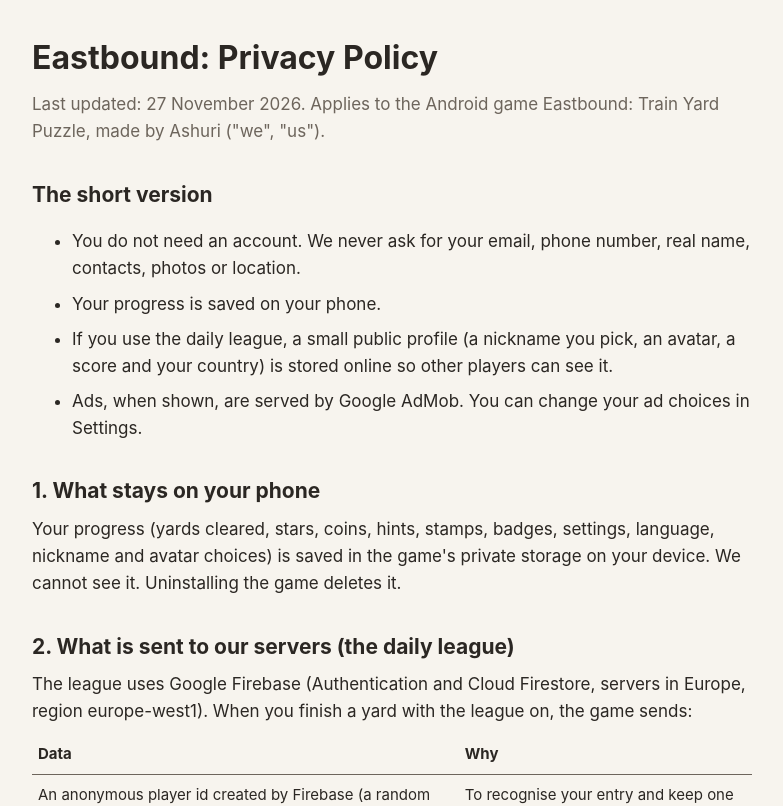
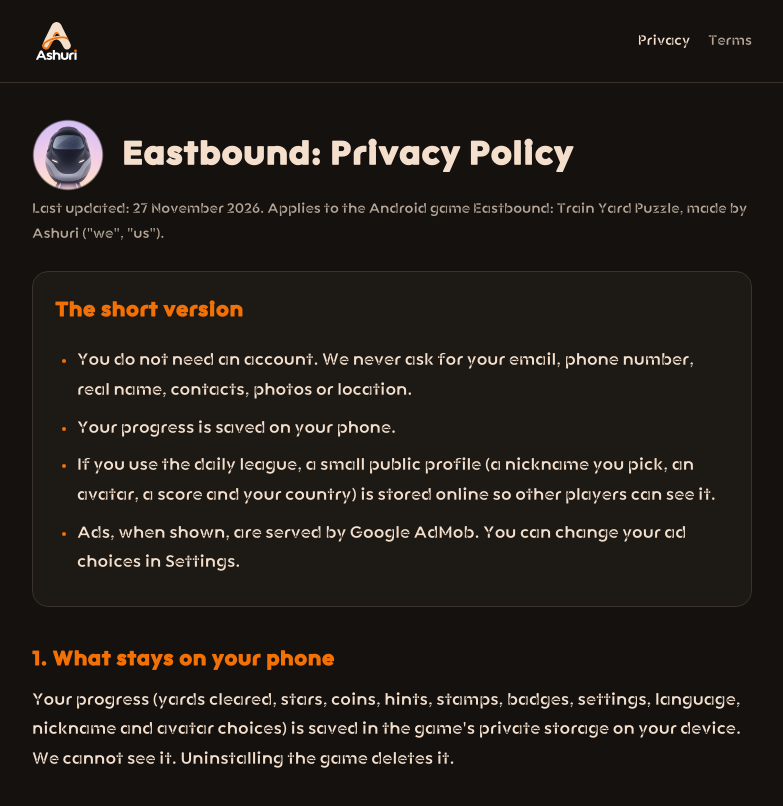
Before and after one commit to ashuristudios/ashuristudios.github.io, a plain HTML site: page eastbound/privacy.html in a window 1280 px wide. Shown: the top 806 px of the page, without its empty margins (248-1031 px from the left). Drawn offline with Linux system fonts and the light colour scheme.

Commit message:
Brand the pages: Ashuri logo, AshuriSans, brand colours
Co-Authored-By: Claude Sonnet 5.5 <noreply@anthropic.com>

```diff
--- a/eastbound/privacy.html
+++ b/eastbound/privacy.html
@@ -1,16 +1,16 @@
 <!doctype html>
 <html lang="en"><head><meta charset="utf-8"><meta name="viewport" content="width=device-width,initial-scale=1">
-<title>Eastbound: Privacy Policy</title><link rel="stylesheet" href="style.css"></head><body><main>
-<h1>Eastbound: Privacy Policy</h1>
-<p class="mut">Last updated: 27 November 2026. Applies to the Android game Eastbound: Train Yard Puzzle, made by Ashuri ("we", "us").</p>
+<title>Eastbound: Privacy Policy</title><link rel="stylesheet" href="style.css"><meta name="theme-color" content="#14110F"><link rel="icon" href="../assets/symbol.svg"></head><body><header><div class="bar"><a href="../"><img class="logo" src="../assets/logo.svg" alt="Ashuri"></a><nav><a href="../eastbound/privacy.html" class="on">Privacy</a><a href="../eastbound/terms.html">Terms</a></nav></div></header><main>
+<div class="hero"><img src="../assets/eastbound-icon.png" alt="Eastbound"><div><h1>Eastbound: Privacy Policy</h1></div></div>
+<p class="sub">Last updated: 27 November 2026. Applies to the Android game Eastbound: Train Yard Puzzle, made by Ashuri ("we", "us").</p>
 
-<h2>The short version</h2>
+<div class="short"><h2>The short version</h2>
 <ul>
 <li>You do not need an account. We never ask for your email, phone number, real name, contacts, photos or location.</li>
 <li>Your progress is saved on your phone.</li>
 <li>If you use the daily league, a small public profile (a nickname you pick, an avatar, a score and your country) is stored online so other players can see it.</li>
 <li>Ads, when shown, are served by Google AdMob. You can change your ad choices in Settings.</li>
-</ul>
+</ul></div>
 
 <h2>1. What stays on your phone</h2>
 <p>Your progress (yards cleared, stars, coins, hints, stamps, badges, settings, language, nickname and avatar choices) is saved in the game's private storage on your device. We cannot see it. Uninstalling the game deletes it.</p>
@@ -49,4 +49,4 @@
 
 <h2>9. Contact</h2>
 <p>Ashuri, <a href="mailto:ashuri.support@gmail.com">ashuri.support@gmail.com</a></p>
-</main></body></html>
+</main><footer><div>© 2026 Ashuri · <a href="mailto:ashuri.support@gmail.com">ashuri.support@gmail.com</a></div></footer></body></html>
--- a/eastbound/style.css
+++ b/eastbound/style.css
@@ -1,7 +1,29 @@
-:root{--bg:#f7f4ee;--fg:#2b2723;--mut:#6d655c;--ac:#c4552b}
-@media(prefers-color-scheme:dark){:root{--bg:#1d1b19;--fg:#ece6dc;--mut:#a39a8d;--ac:#e8855f}}
-body{margin:0;background:var(--bg);color:var(--fg);font:17px/1.6 -apple-system,Inter,Segoe UI,Roboto,sans-serif}
-main{max-width:720px;margin:0 auto;padding:32px 20px 64px}
-h1{font-size:32px;margin:0 0 4px}h2{font-size:21px;margin:32px 0 8px}
-p,li{margin:8px 0}.mut{color:var(--mut)}a{color:var(--ac)}
-table{border-collapse:collapse;width:100%;font-size:15px}td,th{border-bottom:1px solid var(--mut);padding:8px 6px;text-align:left;vertical-align:top}
+@font-face{font-family:AshuriSans;src:url(../assets/AshuriSans-Normal-Light.woff2) format("woff2");font-weight:300}
+@font-face{font-family:AshuriSans;src:url(../assets/AshuriSans-Normal-Regular.woff2) format("woff2");font-weight:400}
+@font-face{font-family:AshuriSans;src:url(../assets/AshuriSans-Normal-Bold.woff2) format("woff2");font-weight:700}
+:root{--bg:#14110F;--card:#1D1915;--fg:#F4DFCC;--mut:#B5A596;--ac:#F37004;--line:#3A322B}
+*{box-sizing:border-box}
+body{margin:0;background:var(--bg);color:var(--fg);font:300 18px/1.65 AshuriSans,-apple-system,"Segoe UI",Roboto,sans-serif}
+header{border-bottom:1px solid var(--line)}
+.bar{max-width:760px;margin:0 auto;padding:18px 20px;display:flex;align-items:center;gap:14px}
+.bar img.logo{height:46px;width:auto;display:block}
+.bar nav{margin-left:auto;display:flex;gap:18px;font-size:15px}
+.bar nav a{color:var(--mut);text-decoration:none}.bar nav a:hover,.bar nav a.on{color:var(--fg)}
+main{max-width:760px;margin:0 auto;padding:36px 20px 72px}
+.hero{display:flex;align-items:center;gap:18px;margin-bottom:6px}
+.hero img{width:72px;height:72px;border-radius:16px}
+h1{font-weight:700;font-size:34px;line-height:1.15;margin:0}
+.sub{color:var(--mut);margin:6px 0 0;font-size:15px}
+h2{font-weight:700;font-size:21px;margin:36px 0 6px;color:var(--ac)}
+p,li{margin:8px 0}ul{padding-left:22px}li::marker{color:var(--ac)}
+.mut{color:var(--mut)}a{color:var(--ac)}
+.short{background:var(--card);border:1px solid var(--line);border-radius:16px;padding:6px 22px 10px;margin:24px 0}
+.short h2{margin-top:16px}
+table{border-collapse:collapse;width:100%;font-size:15px;background:var(--card);border-radius:12px;overflow:hidden}
+td,th{border-bottom:1px solid var(--line);padding:10px 12px;text-align:left;vertical-align:top}th{color:var(--mut);font-weight:400}
+tr:last-child td{border-bottom:0}
+footer{border-top:1px solid var(--line);color:var(--mut);font-size:14px}
+footer div{max-width:760px;margin:0 auto;padding:20px}
+.card{display:flex;align-items:center;gap:16px;background:var(--card);border:1px solid var(--line);border-radius:16px;padding:16px;margin-top:20px;text-decoration:none;color:var(--fg)}
+.card img{width:64px;height:64px;border-radius:14px}.card b{font-size:20px;display:block}.card span{color:var(--mut);font-size:15px}
+@media(max-width:480px){.bar nav{gap:12px;font-size:14px}h1{font-size:28px}}
```
Also changed, not shown: eastbound/terms.html (+4 -4 lines), index.html (+4 -5 lines), assets/AshuriSans-Normal-Bold.woff2 (added), assets/AshuriSans-Normal-Light.woff2 (added), assets/AshuriSans-Normal-Regular.woff2 (added), assets/eastbound-icon.png (added), assets/logo.svg (added), assets/symbol.svg (added).
